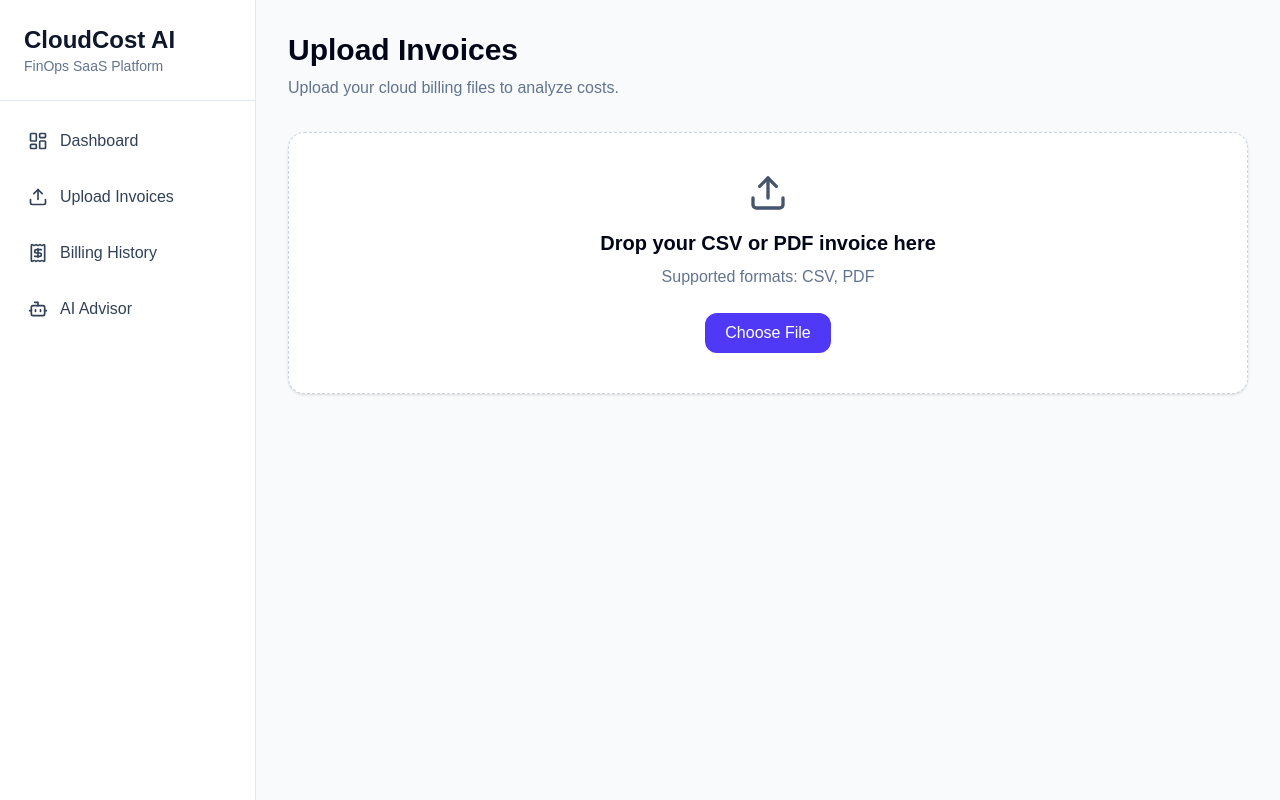
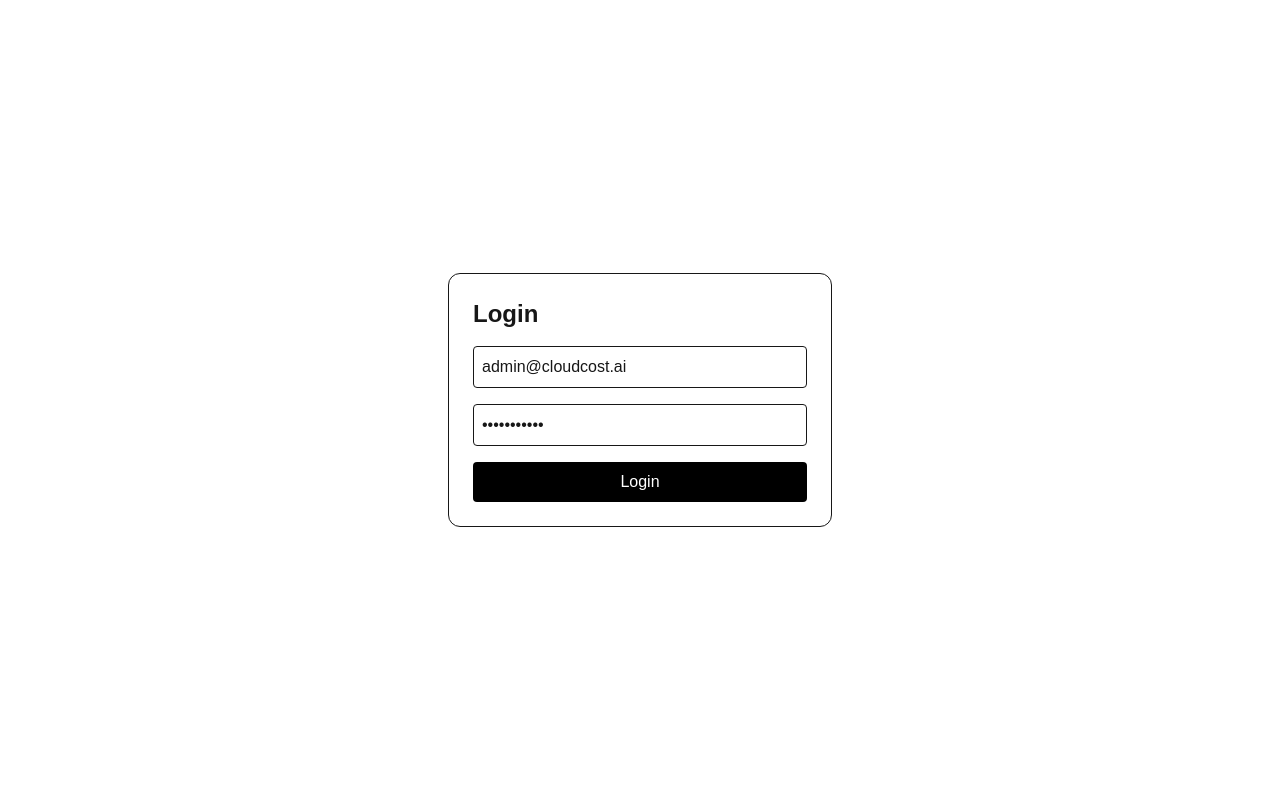
Before and after one commit to youssefmechichi/cloudcost-ai, a Next.js app in the folder frontend/: page /login in a window 1280 px wide. Built offline with nearby package versions, Linux system fonts and the light colour scheme.

Commit message:
fix frontend UI and authentication cookie handling

```diff
--- a/frontend/app/login/page.tsx
+++ b/frontend/app/login/page.tsx
@@ -1,32 +1,53 @@
-import { DashboardLayout } from "@/components/dashboard-layout";
-import { Upload } from "lucide-react";
+"use client";
 
-export default function UploadPage() {
+import { useState } from "react";
+import { login } from "@/lib/api";
+import { useRouter } from "next/navigation";
+
+export default function LoginPage() {
+  const router = useRouter();
+  const [email, setEmail] = useState("admin@cloudcost.ai");
+  const [password, setPassword] = useState("password123");
+  const [error, setError] = useState("");
+
+  async function handleLogin(e: React.FormEvent) {
+    e.preventDefault();
+
+    try {
+      const data = await login(email, password);
+      document.cookie = `token=${data.access_token}; path=/`;
+      router.push("/dashboard");
+    } catch {
+      setError("Invalid login credentials");
+    }
+  }
+
   return (
-    <DashboardLayout>
-      <h1 className="text-3xl font-bold">
-        Upload Invoices
-      </h1>
+    <main className="min-h-screen flex items-center justify-center">
+      <form onSubmit={handleLogin} className="w-full max-w-sm space-y-4 border p-6 rounded-xl">
+        <h1 className="text-2xl font-bold">Login</h1>
 
-      <p className="mt-2 text-slate-500">
-        Upload your cloud billing files to analyze costs.
-      </p>
+        <input
+          className="w-full border p-2 rounded"
+          value={email}
+          onChange={(e) => setEmail(e.target.value)}
+          placeholder="Email"
+        />
 
-      <div className="mt-8 rounded-2xl border border-dashed border-slate-300 bg-white p-10 text-center shadow-sm">
-        <Upload className="mx-auto mb-4 text-slate-600" size={40} />
+        <input
+          className="w-full border p-2 rounded"
+          type="password"
+          value={password}
+          onChange={(e) => setPassword(e.target.value)}
+          placeholder="Password"
+        />
 
-        <h2 className="text-xl font-semibold">
-          Drop your CSV or PDF invoice here
-        </h2>
+        {error && <p className="text-red-500">{error}</p>}
 
-        <p className="mt-2 text-slate-500">
-          Supported formats: CSV, PDF
-        </p>
-
-        <button className="mt-6 rounded-xl bg-indigo-600 px-5 py-2 text-white transition hover:bg-indigo-700">
-          Choose File
+        <button className="w-full bg-black text-white p-2 rounded">
+          Login
         </button>
-      </div>
-    </DashboardLayout>
+      </form>
+    </main>
   );
 }
```
